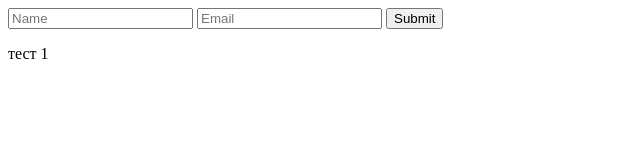
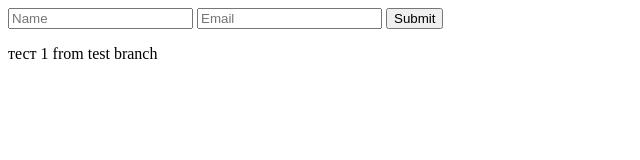
Before and after one commit to SiaZelenska/FormValidator, a plain HTML site: page index.html in a window 1280 px wide. Shown: the whole page, without its empty margins (0-640 px from the left). Drawn offline with Linux system fonts and the light colour scheme.

Commit message:
Changed text

```diff
--- a/index.html
+++ b/index.html
@@ -11,7 +11,7 @@
         <input type="text" class="input name" placeholder="Name">
         <input type="email" class="input email" placeholder="Email">
         <button class="btn submit" type="submit">Submit</button>
-        <p>тест 1</p>
+        <p>тест 1 from test branch</p>
     </form>
 
 
```
